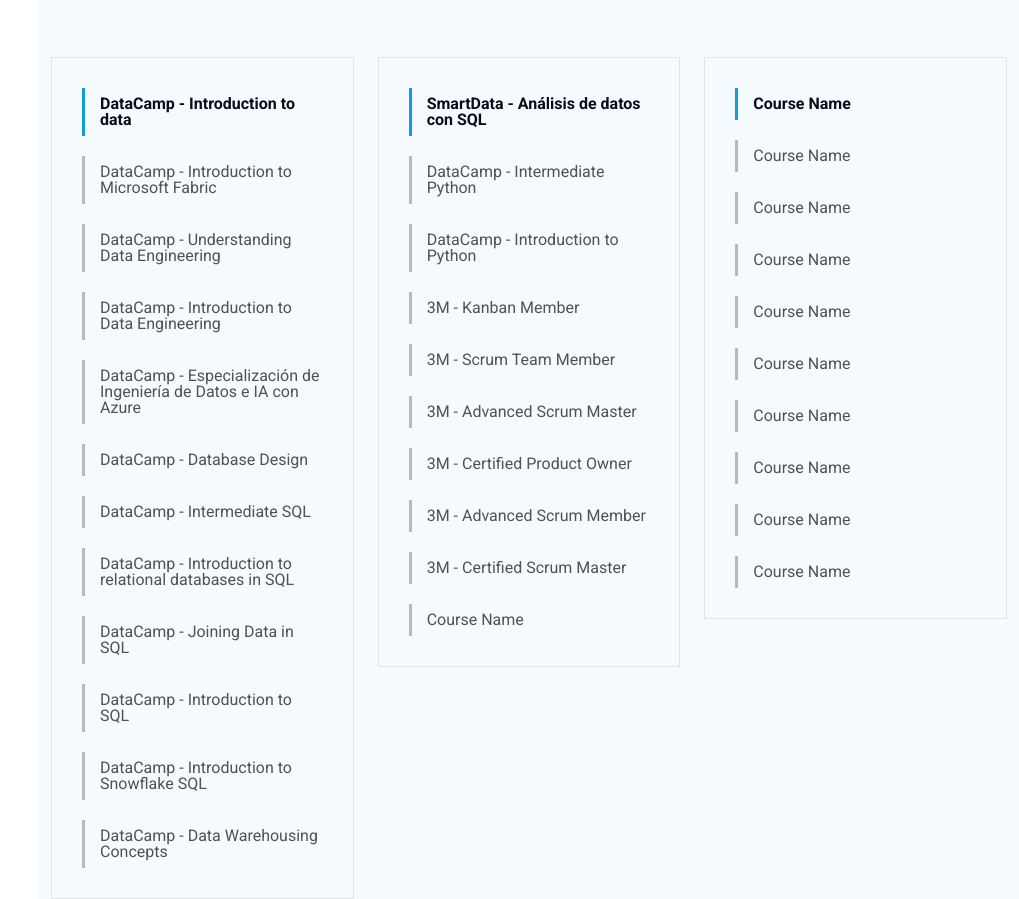
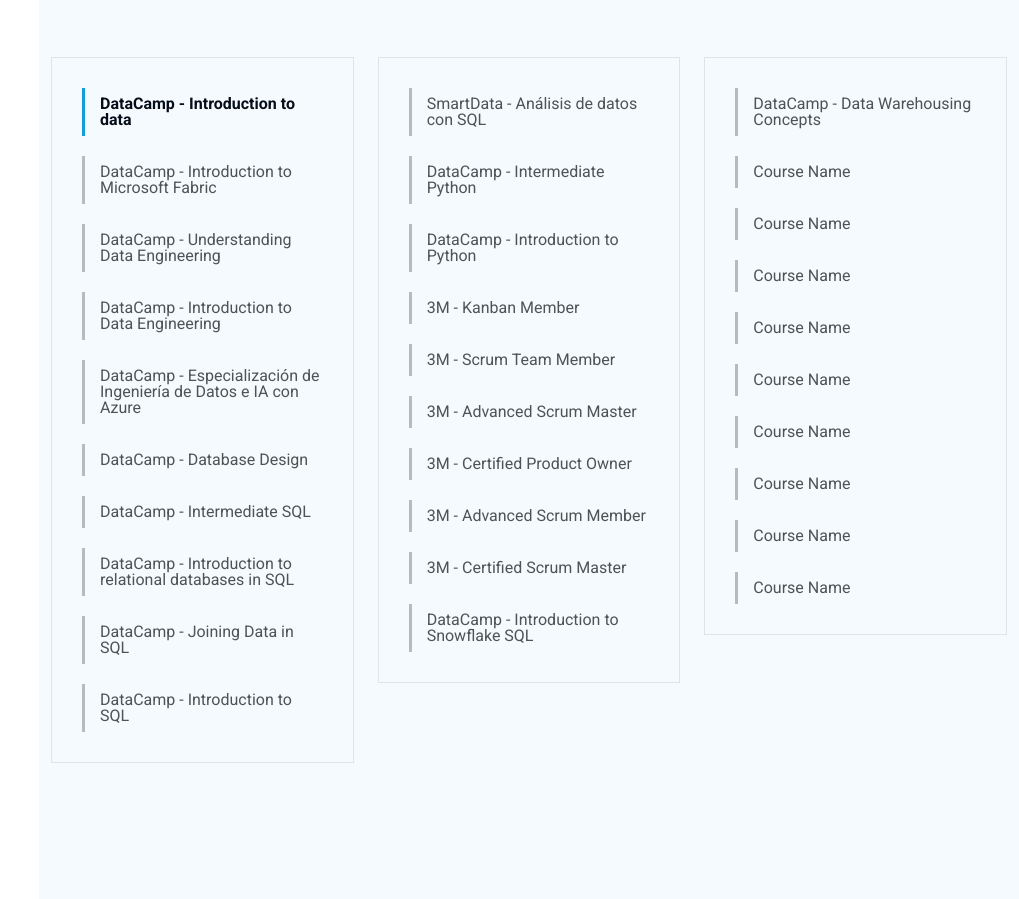
Before and after one commit to MelAlfaro/Portfolio_Certs, a plain HTML site: page index.html in a window 1280 px wide. Shown: the part 6641-7540 px from the top of the page, without its empty margins (261-1280 px from the left). Drawn offline with Linux system fonts and the light colour scheme.

Commit message:
agregando nuevos cursos

```diff
--- a/index.html
+++ b/index.html
@@ -629,13 +629,11 @@
                 <a href="#">DataCamp - Introduction to relational databases in SQL</a>
                 <a href="#">DataCamp - Joining Data in SQL</a>
                 <a href="#">DataCamp - Introduction to SQL</a>
-                <a href="#">DataCamp - Introduction to Snowflake SQL</a>
-                <a href="#">DataCamp - Data Warehousing Concepts</a>
               </div>
             </div>
             <div class="col-lg-4" data-aos="fade-up" data-aos-delay="100">
               <div class="services-list">
-                <a href="#" class="active">SmartData - Análisis de datos con SQL</a>
+                <a href="#">SmartData - Análisis de datos con SQL</a>
                 <a href="#">DataCamp - Intermediate Python</a>
                 <a href="#">DataCamp - Introduction to Python</a>
                 <a href="#">3M - Kanban Member</a>
@@ -644,12 +642,12 @@
                 <a href="#">3M - Certified Product Owner</a>
                 <a href="#">3M - Advanced Scrum Member</a>
                 <a href="#">3M - Certified Scrum Master</a>
-                <a href="#">Course Name</a>
+                <a href="#">DataCamp - Introduction to Snowflake SQL</a>
               </div>
             </div>
             <div class="col-lg-4" data-aos="fade-up" data-aos-delay="100">
               <div class="services-list">
-                <a href="#" class="active">Course Name</a>
+                <a href="#">DataCamp - Data Warehousing Concepts</a>
                 <a href="#">Course Name</a>
                 <a href="#">Course Name</a>
                 <a href="#">Course Name</a>
```
